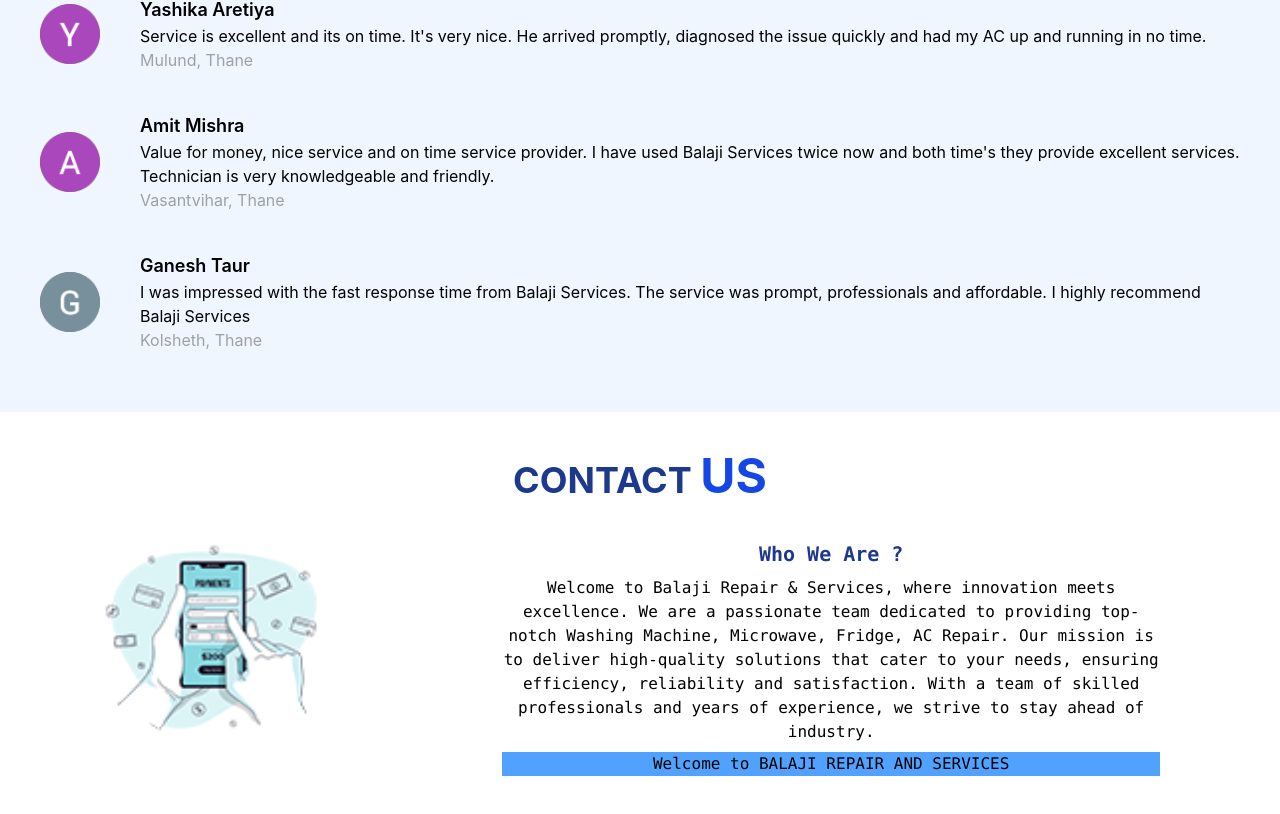
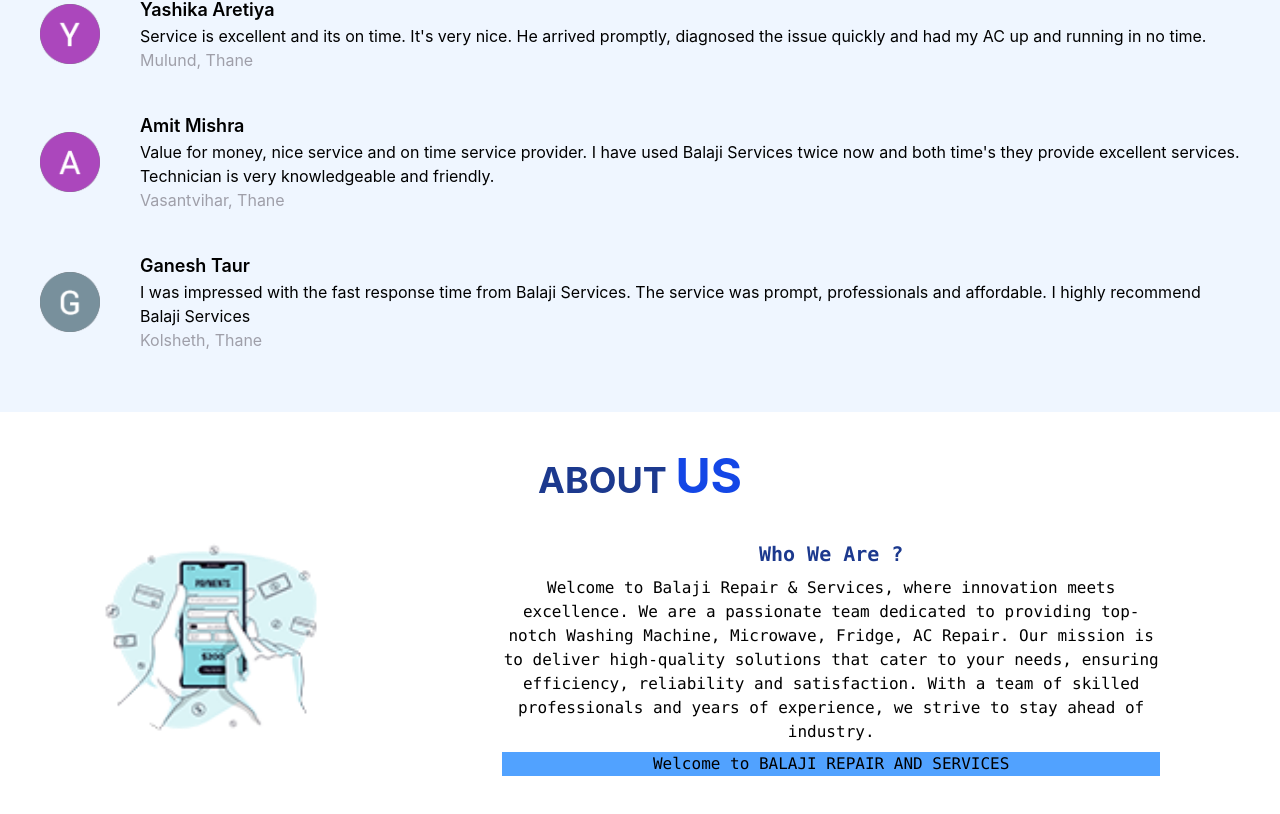
Before and after one commit to anshu-Creates/mern-stack-project, a React app in the folder Frontend/: page / in a window 1280 px wide. Shown: the part 1664-2478 px from the top of the page. Built offline with nearby package versions, Linux system fonts and the light colour scheme; the HTML template or start-up script is replaced by a standard one.

Commit message:
Add About component and update App structure to include it

```diff
--- a/Frontend/src/App.jsx
+++ b/Frontend/src/App.jsx
@@ -2,7 +2,7 @@
 import Home from './components/Home/Home'
 import Services from './components/Services/Services'
 import Reviews from './components/Reviews/Reviews'
-import Contact from './components/Contact/Contact'
+import About from './components/About/About'
 
 const App = () => {
   return (
@@ -10,7 +10,7 @@
       <Home/>
       <Services/>
       <Reviews/>
-      <Contact/>
+      <About />
     </div>
   )
 }
--- a/Frontend/src/components/Contact/Contact.jsx
+++ b/Frontend/src/components/About/About.jsx
@@ -1,10 +1,10 @@
 import React from 'react'
 import Header from '../Header'
 
-const Contact = () => {
+const About = () => {
   return (
     <div className='bg-white px-5 py-10'>
-        <Header h1='CONTACT' h2='US'/>
+        <Header h1='ABOUT' h2='US'/>
         <div className='flex justify-around font-mono'>
             <img src="/src/assets/f1.png" alt="Contact" className='mx-10 h-50 w-80'/>
             <div className='px-25 w-4xl'>
@@ -17,4 +17,4 @@
   )
 }
 
-export default Contact
+export default About
```
